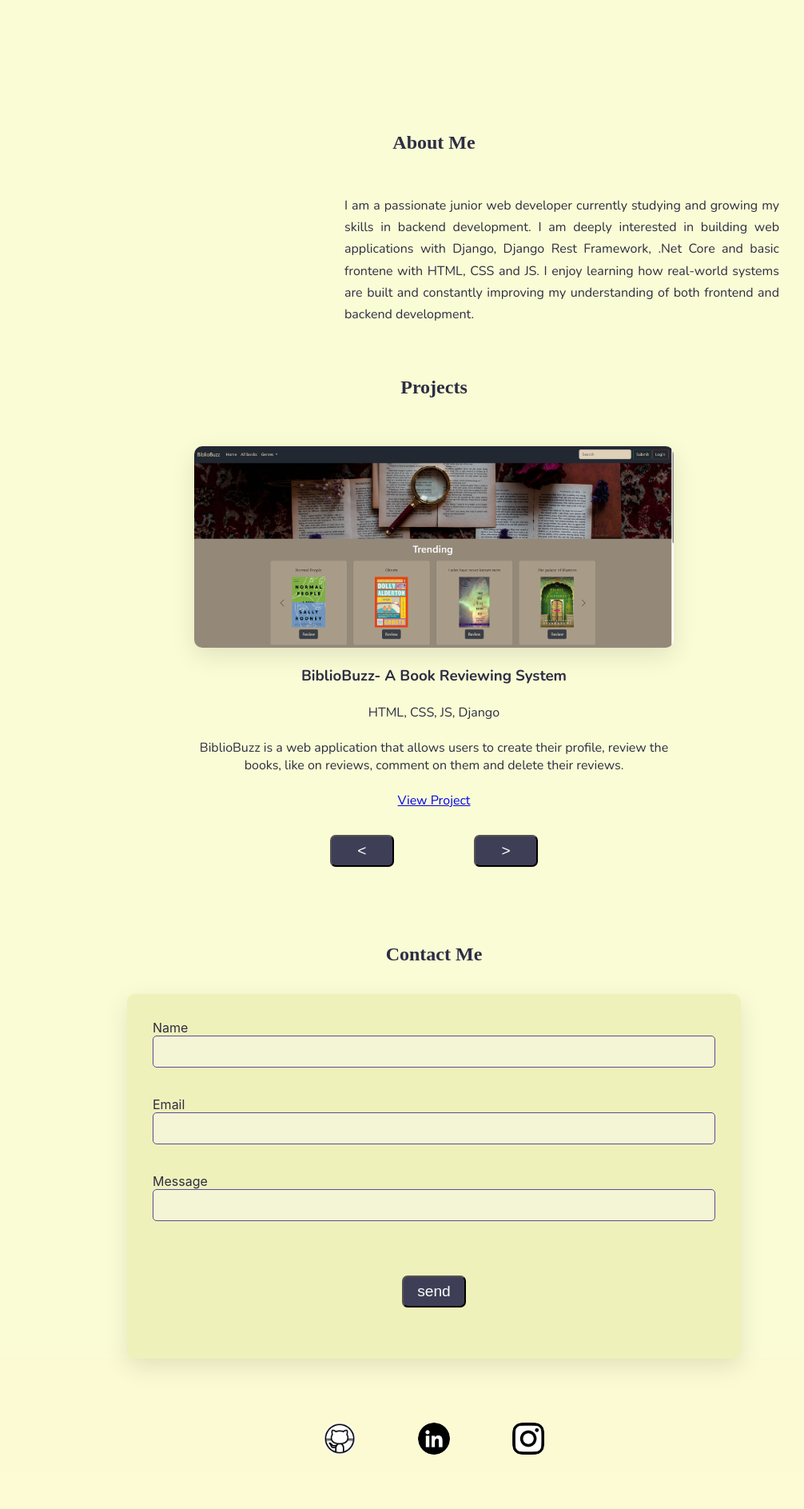
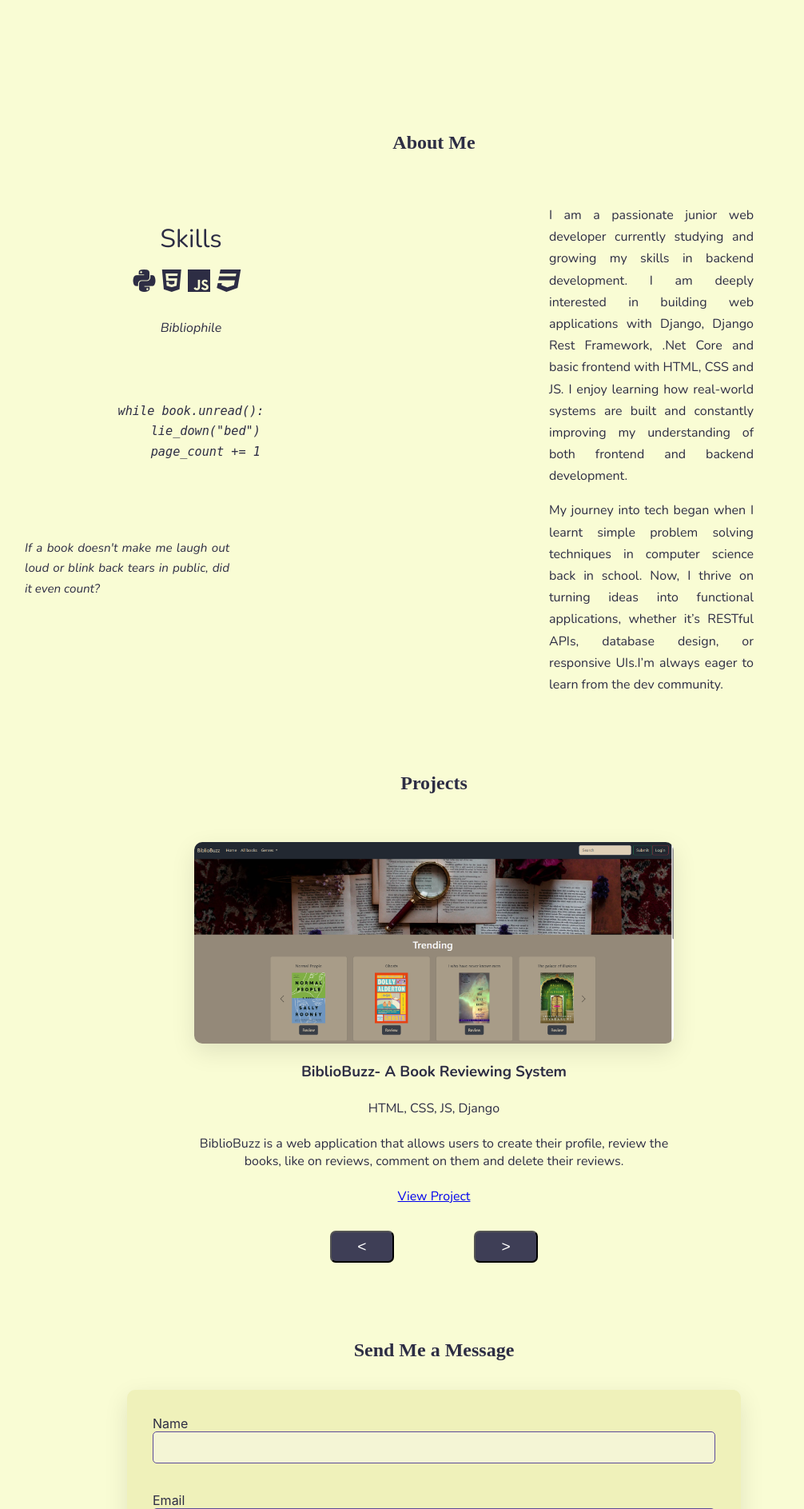
Before and after one commit to Surja11/portfolio, a Django app: page / in a window 1280 px wide. Shown: the part 699-2586 px from the top of the page at 80% size, without its empty margins (97-1103 px from the left). Before the commit the page ends 2518 px from the top, so only its background shows below. Run offline with Django 5.2, Linux system fonts and the light colour scheme; data comes from the database, SQL or seed files in the repository; some web fonts are replaced.

Commit message:
Added skills

```diff
--- a/static/app/css/style.css
+++ b/static/app/css/style.css
@@ -212,8 +212,16 @@ section {
   cursor: pointer;
   margin-top: 3rem;
 }
+.about-all{
+  display: flex;
+  justify-content: space-between;
+  align-items: flex-start;
+  gap: 4rem;
+  padding: 2rem;
+}
 
 .about p {
+  display: inline-block;
   text-align: justify;
   margin-top: 1rem;
   line-height: 1.7;
@@ -223,6 +231,52 @@ section {
   margin-left: auto;  /* This pushes the paragraph to the right */
   margin-right: 0
 }
+
+.about-left{
+  text-align: justify;
+  margin-top: 1rem;
+  line-height: 1.7;
+  font-family: Nunito;
+  max-width: 800px;
+  padding:  0 3rem;
+  margin-left: auto;  /* This pushes the paragraph to the right */
+  margin-right: 2rem;
+
+}
+.about-left,.about-right{
+  flex: 1;
+  max-width: 50%;
+}
+.skills {
+  padding: 0;
+  margin: 1rem 0;
+  font-size: 2rem;
+  text-align: center;
+  color: var(--text-color);
+}
+
+/* Fun fact */
+.fun-fact {
+  font-style: italic;
+  color: var(--text-color);
+  text-align: center;
+}
+.code-block {
+  background-color: var(--bg-color);
+
+  font-family: monospace;
+  font-size: 0.95rem;
+  white-space: pre-wrap;
+  color: var(--text-color);
+}
+.quote {
+  font-style: italic;
+  font-size: 0.95rem;
+  text-align: center;
+  color: var(--text-color);
+}
+
+
 
 .projects {
   text-align: center;
@@ -358,6 +412,15 @@ footer a{
   .home pre{
     font-size: 1.2rem;
   }
+  .about-all{
+    display: flex;
+    flex-direction: column-reverse;
+
+  }
+  .about-left, .about-right{
+    max-width: 100%;
+  }
+
   .prev-btn, .next-btn{
     margin: 2rem;
     height: 1.6rem;
--- a/templates/app/about.html
+++ b/templates/app/about.html
@@ -1,15 +1,48 @@
-{%load static%}
+{% load static %}
 
 <div class="about" id="about">
   <div class="label">
-  <h2>About Me</h2>
-  <br>
-  <p>
-    I am a passionate junior web developer currently studying and growing my skills in backend development.
+    <h2>About Me</h2>
+  </div>
 
-    I am deeply interested in building web applications with Django, Django Rest Framework, .Net Core and basic frontene with HTML, CSS and JS.
+  <div class="about-all">
+    <div class="about-left">
+      <div class="skills">
+        <span class="skills-title">Skills</span>
+        <div class="skills-icons">
+          <i class="fab fa-python" title="Python"></i>
+          <i class="fab fa-html5" title="HTML"></i>
+          <i class="fab fa-js"></i>
+          <i class="fab fa-css3"></i>
+          <i class="fab fa-django" title="Django"></i>
+        </div>
+      </div>
 
-    I enjoy learning how real-world systems are built and constantly improving my understanding of both frontend and backend development.
-  </p>
+      <div class="fun-fact">
+        <span>Bibliophile</span>
+        <div class="code-block">
+          <pre><code>
+while book.unread():
+    lie_down("bed")
+    page_count += 1
+          </code></pre>
+        </div>
+      </div>
+
+      <div class="quote">
+        <p>If a book doesn't make me laugh out loud or blink back tears in public, did it even count?</p>
+      </div>
+    </div>
+
+    <div class="about-right">
+      <p>
+        I am a passionate junior web developer currently studying and growing my skills in backend development.
+        I am deeply interested in building web applications with Django, Django Rest Framework, .Net Core and basic frontend with HTML, CSS and JS.
+        I enjoy learning how real-world systems are built and constantly improving my understanding of both frontend and backend development.
+      </p>
+      <p>My journey into tech began when I learnt simple problem solving techniques in computer science back in school.
+    Now, I thrive on turning ideas into functional applications, whether it’s RESTful APIs, database design,
+    or responsive UIs.I’m always eager to learn from the dev community.</p>
+    </div>
+  </div>
 </div>
-</div>
--- a/templates/app/contact.html
+++ b/templates/app/contact.html
@@ -1,7 +1,7 @@
 {%load static%}
 
 <div class="contact" id="contact">
-  <h2>Contact Me</h2>
+  <h2>Send Me a Message</h2>
 <br>
 <form method = "post">
   <div class="form">
@@ -14,7 +14,7 @@
   {% endfor %}
   </div>
   <div>
-  <input class="btn" type = "submit" value = "send">
+  <input class="btn" type = "submit" value = "Send">
   </div>
   </div>
 </form>
--- a/templates/base.html
+++ b/templates/base.html
@@ -10,6 +10,8 @@
 <link rel="preconnect" href="https://fonts.gstatic.com" crossorigin>
 
 <link href="https://fonts.googleapis.com/css2?family=Averia+Serif+Libre:ital,wght@0,300;0,400;0,700;1,300;1,400;1,700&family=Nunito:ital,wght@0,200..1000;1,200..1000&family=Parkinsans:wght@300..800&display=swap" rel="stylesheet">
+
+<link rel="stylesheet" href="https://cdnjs.cloudflare.com/ajax/libs/font-awesome/6.7.2/css/all.min.css">
 
   <link rel="stylesheet" href="{% static 'app/css/style.css' %}">
   <title>Portfolio</title>
```
